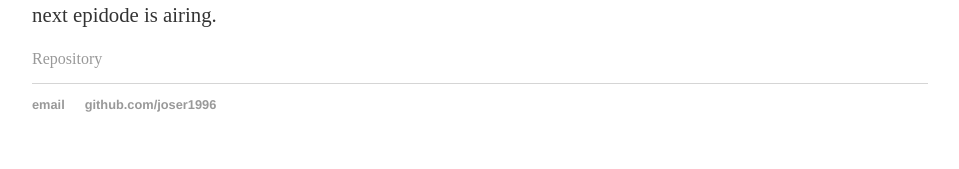
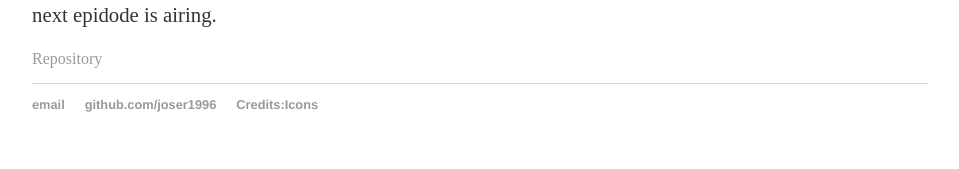
Before and after one commit to joser1996/joser1996.github.io, a Jekyll site: the page built from index.html, in a window 1280 px wide. Shown: the part 1216-1385 px from the top of the page, without its empty margins (160-1119 px from the left). Built offline with Jekyll 4.4.1, drawn with Linux system fonts in a browser that asks for light colours; nearby versions of some CDN libraries.

Commit message:
credits for button pngs

```diff
--- a/_includes/footer.html
+++ b/_includes/footer.html
@@ -3,5 +3,6 @@
 		{% for item in site.data.footer %}
 			<li><a href="{% if item.name == "email" %}mailto: {% endif %}{{ item.link }}"> {{  item.name }} </a></li>
 		{% endfor %}
+		<li><a href="https://www.flaticon.com/authors/good-ware">Credits:Icons</a></li>
 	</ul>
 </footer>
```
